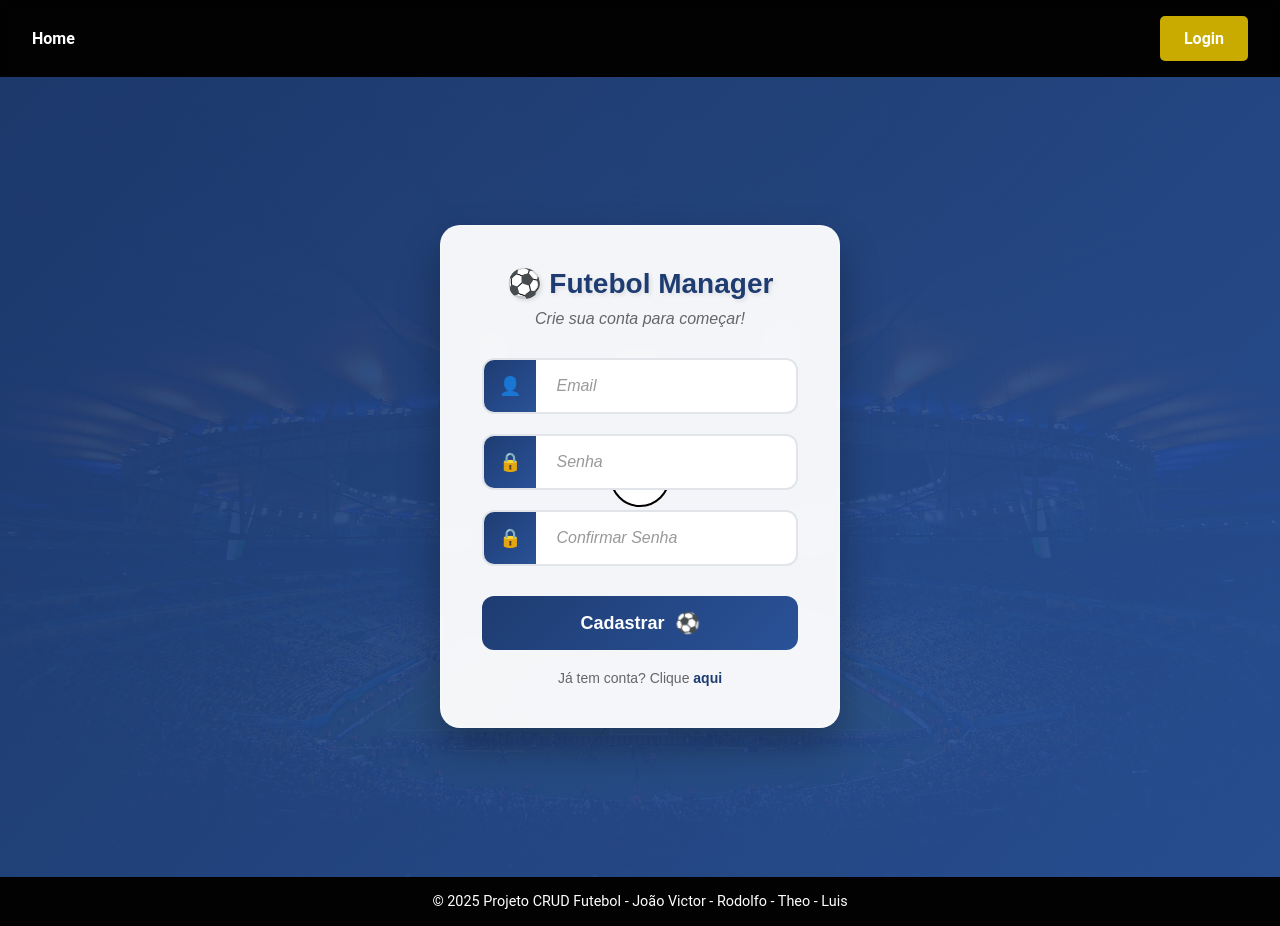
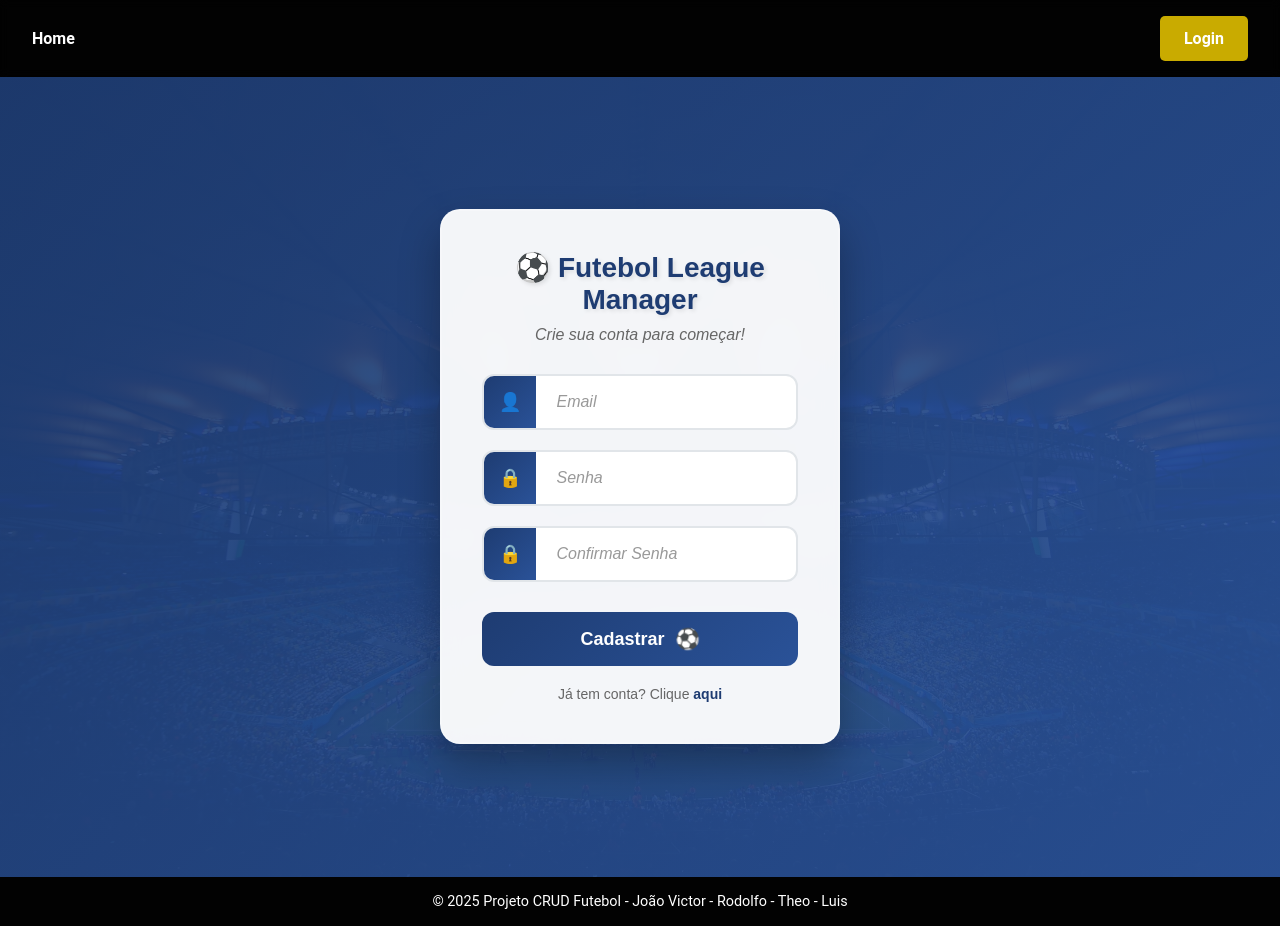
Before and after one commit to joaovicassis/xdes03-trabFinal, a Next.js app: page /create in a window 1280 px wide. Built offline with nearby package versions, Linux system fonts and the light colour scheme.

Commit message:
Fix: Ajustando configurações que impediam a tela de login de renderizar quando acessada, textos das paginas de login e create corrigidos, dependencias ajustadas

```diff
--- a/next.config.ts
+++ b/next.config.ts
@@ -3,7 +3,12 @@ import type { NextConfig } from "next";
 /** @type {import('next').NextConfig} */
 const nextConfig = {
   images: {
-    domains: ['crests.football-data.org'], // <-- aqui!
+    remotePatterns: [
+      {
+        protocol: 'https',
+        hostname: 'crests.football-data.org',
+      },
+    ],
   },
 };
 
--- a/package.json
+++ b/package.json
@@ -10,12 +10,16 @@
   },
   "dependencies": {
     "axios": "^1.10.0",
+    "bcrypt": "^6.0.0",
     "next": "^15.3.4",
     "react": "^19.0.0",
-    "react-dom": "^19.0.0"
+    "react-dom": "^19.0.0",
+    "react-hot-toast": "^2.5.2",
+    "zod": "^4.0.2"
   },
   "devDependencies": {
     "@eslint/eslintrc": "^3",
+    "@types/bcrypt": "^5.0.2",
     "@types/node": "^20",
     "@types/react": "^19",
     "@types/react-dom": "^19",
--- a/src/app/(auth)/create/page.tsx
+++ b/src/app/(auth)/create/page.tsx
@@ -70,10 +70,7 @@ export default function CreatePage(){
 
             <form className={styles['login-form']} action={createUserAction}>
                 <div className={styles['logo-container']}>
-                    <div className={styles['soccer-ball']}>
-                        <div className={styles['ball-pattern']}></div>
-                    </div>
-                    <h1 className={styles['login-title']}>⚽ Futebol Manager</h1>
+                    <h1 className={styles['login-title']}>⚽ Futebol League Manager</h1>
                     <p className={styles['login-subtitle']}>Crie sua conta para começar!</p>
                 </div>
 
--- a/src/app/(auth)/login/page.tsx
+++ b/src/app/(auth)/login/page.tsx
@@ -66,10 +66,7 @@ export default function LoginPage(){
 
             <form className={styles['login-form']} action={loginAction}>
                 <div className={styles['logo-container']}>
-                    <div className={styles['soccer-ball']}>
-                        <div className={styles['ball-pattern']}></div>
-                    </div>
-                    <h1 className={styles['login-title']}>⚽ Futebol Manager</h1>
+                    <h1 className={styles['login-title']}>⚽ Futebol League Manager</h1>
                     <p className={styles['login-subtitle']}>Entre para gerenciar sua liga!</p>
                 </div>
 
--- a/src/app/layout.tsx
+++ b/src/app/layout.tsx
@@ -3,6 +3,7 @@ import { Geist, Geist_Mono } from "next/font/google";
 import "./globals.css";
 import Header from "./ui/Header";
 import Footer from "./ui/Footer";
+import { Toaster } from 'react-hot-toast';
 
 const geistSans = Geist({
   variable: "--font-geist-sans",
@@ -25,8 +26,9 @@ export default function RootLayout({
   children: React.ReactNode;
 }>) {
   return (
-    <html lang="en">
+    <html lang="pt-BR">
       <body className={`${geistSans.variable} ${geistMono.variable}`}>
+        <Toaster position="top-right" />
         <Header />
         {children}
         <Footer />
--- a/src/app/page.tsx
+++ b/src/app/page.tsx
@@ -9,8 +9,8 @@ export default function Home() {
           <Image
             src= '/campo.avif'
             alt="Estádio de futebol iluminado"
-            layout="fill"
-            objectFit="cover"
+            fill
+            style={{ objectFit: 'cover' }}
             quality={100}
             className={styles.backgroundImage}
           />
```
Also changed, not shown: 1 other file (tests, documents, lock files or other folders).
